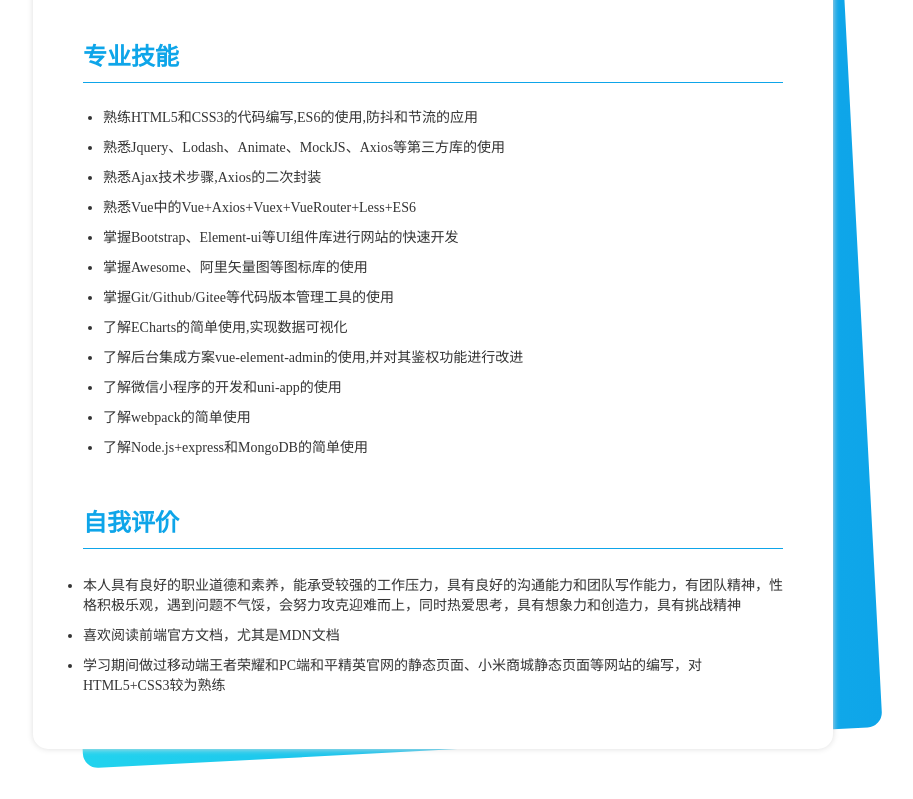
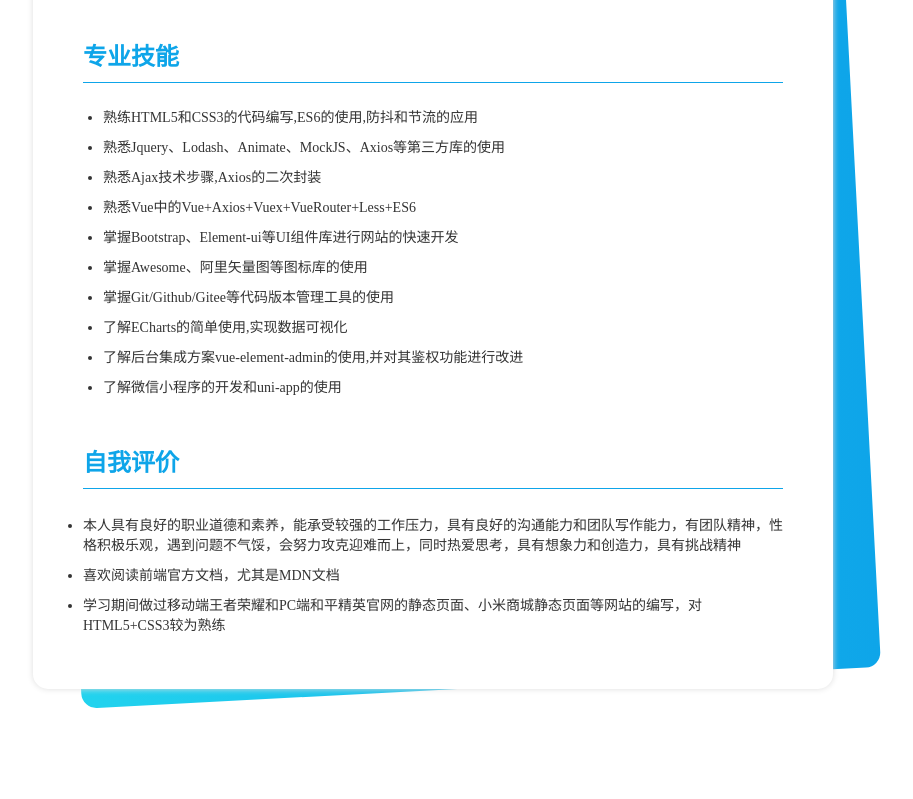
Before and after one commit to chenyufeng1999/my-resume, a plain HTML site: page index.html in a window 1280 px wide. Shown: the part 1216-2015 px from the top of the page, without its empty margins (207-1120 px from the left). After the commit the page ends 1955 px from the top, so only its background shows below. Drawn offline with Linux system fonts and the light colour scheme.

Commit message:
修改信息

```diff
--- a/index.html
+++ b/index.html
@@ -109,8 +109,8 @@
             <li>了解ECharts的简单使用,实现数据可视化</li>
             <li>了解后台集成方案vue-element-admin的使用,并对其鉴权功能进行改进</li>
             <li>了解微信小程序的开发和uni-app的使用</li>
-            <li>了解webpack的简单使用</li>
-            <li>了解Node.js+express和MongoDB的简单使用</li>
+            <!-- <li>了解webpack的简单使用</li>
+            <li>了解Node.js+express和MongoDB的简单使用</li> -->
           </ul>
         </div>
       </div>
```
